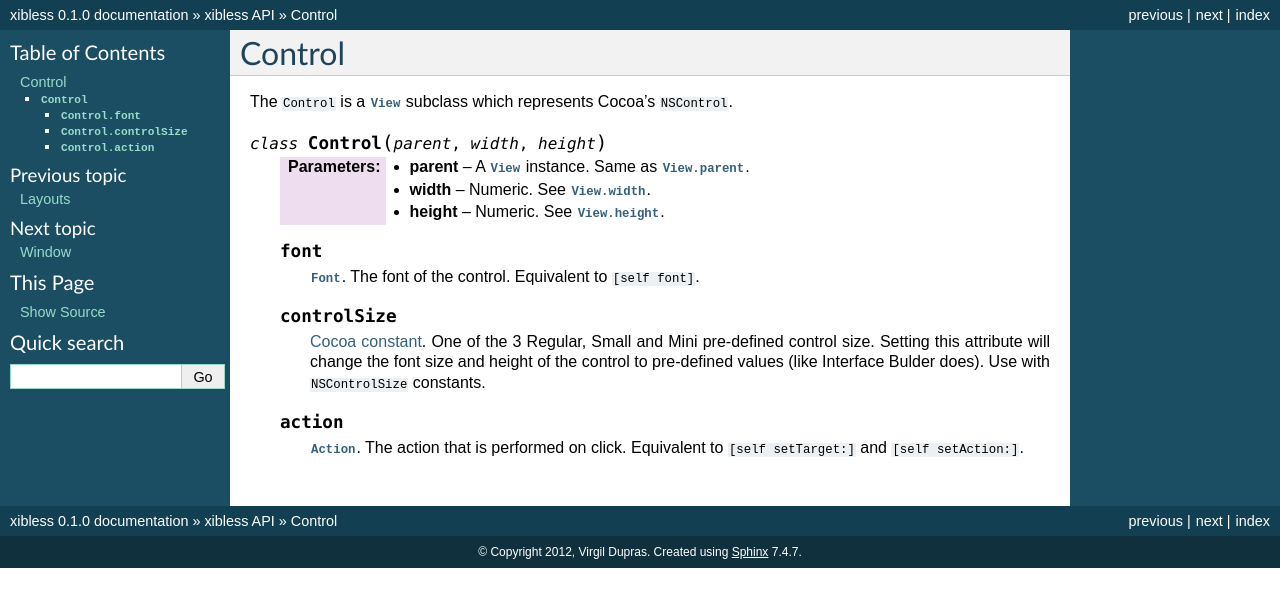
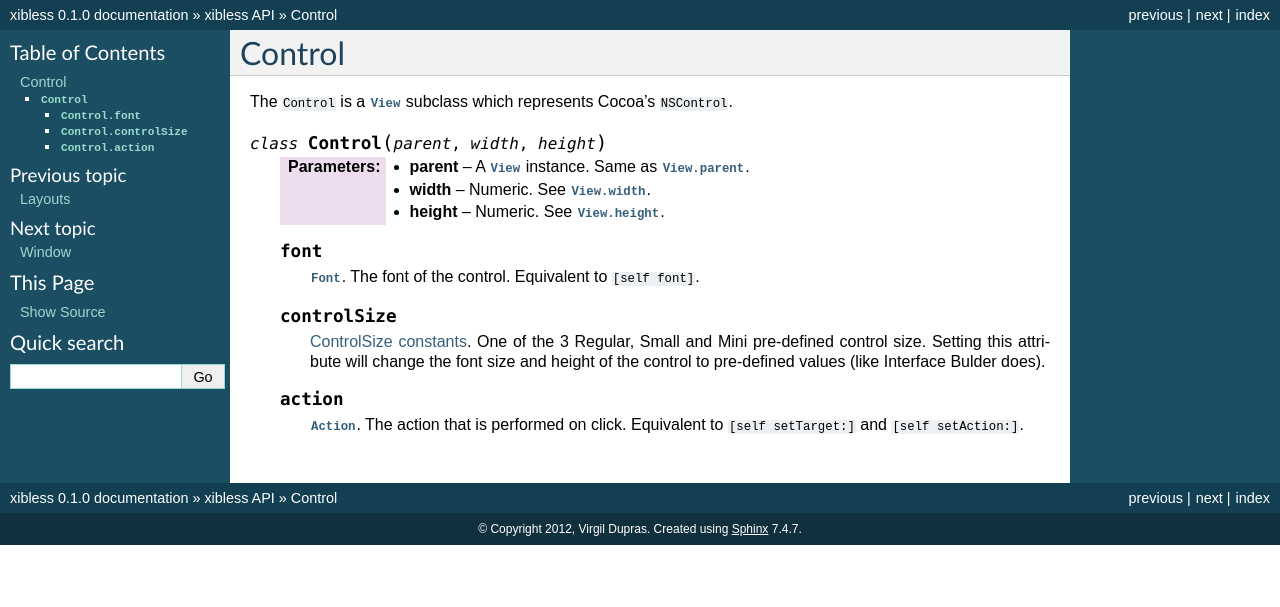
Before and after one commit to hsoft/xibless, a Sphinx documentation site: the page built from docs/api/control.rst, in a window 1280 px wide. Shown: the top 607 px of the page. Built offline with Sphinx 7.4.7, drawn with Linux system fonts in a browser that asks for light colours.

Commit message:
Added ControlSize constants.

```diff
--- a/docs/api/control.rst
+++ b/docs/api/control.rst
@@ -15,9 +15,9 @@ The ``Control`` is a :class:`View` subclass which represents Cocoa's ``NSControl
 
     .. attribute:: controlSize
 
-        :ref:`Cocoa constant <literal-consts>`. One of the 3 Regular, Small and Mini pre-defined
+        :ref:`control-size-consts`. One of the 3 Regular, Small and Mini pre-defined
         control size. Setting this attribute will change the font size and height of the control
-        to pre-defined values (like Interface Bulder does). Use with ``NSControlSize`` constants.
+        to pre-defined values (like Interface Bulder does).
 
     .. attribute:: action
 
```
Also changed, not shown: docs/api/const.rst (+9 -0 lines), 2 other files.
